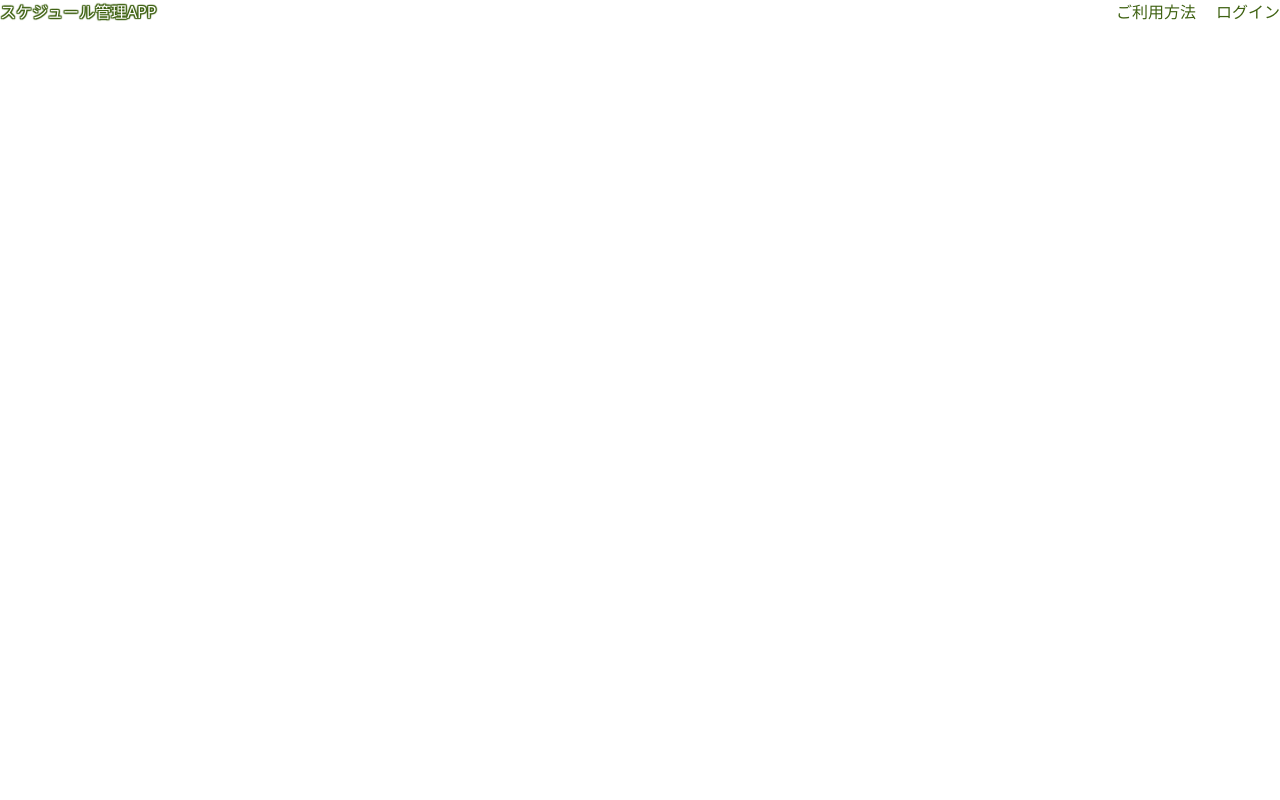
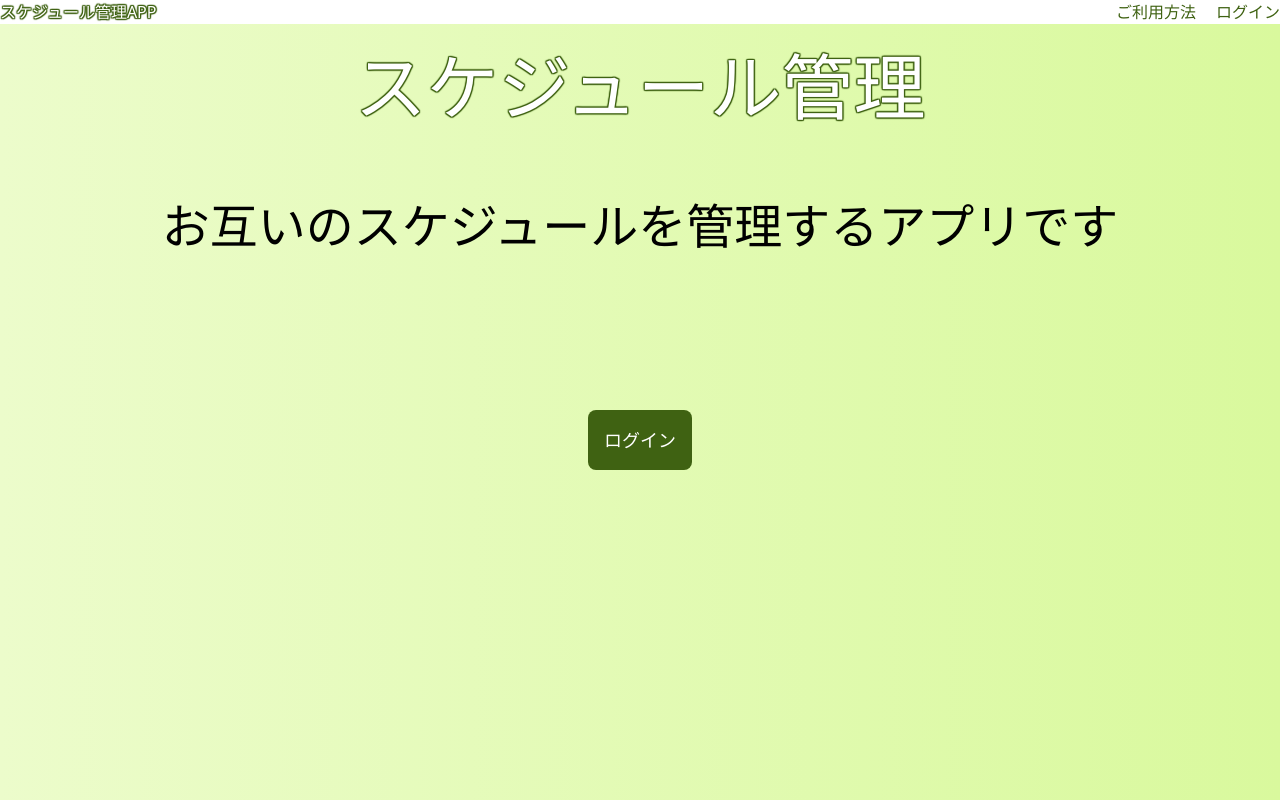
Before and after one commit to Hashimoto-Noriaki/next-calender-project, a Next.js app: page /TopPage in a window 1280 px wide. Built offline with nearby package versions, Linux system fonts and the light colour scheme.

Commit message:
Topページ作成

```diff
--- a/src/pages/TopPage.tsx
+++ b/src/pages/TopPage.tsx
@@ -3,7 +3,7 @@ import React from 'react'
 export const TopPage = () => {
     return (
       <div className="relative">
-        <header className="line-height:50px; fixed top-0 left-0 right-0">
+        <header className="bg-white line-height:50px; fixed top-0 left-0 right-0">
           <div className="container mx-auto flex justify-between">
             <p className="logo">スケジュール管理APP</p>
             <nav>
@@ -14,6 +14,19 @@ export const TopPage = () => {
             </nav>
           </div>
         </header>
+        <main className="pt-[50px] bg-gradient-to-r from-lime-100 to-lime-200 h-screen">
+            <div className="text-center">
+                <h1 className="text-7xl logo">スケジュール管理</h1>
+                <p className="pt-[10vh] text-5xl">
+                    お互いのスケジュールを管理するアプリです
+                </p>
+                <div className="pt-[20vh]">
+                    <button className="bg-lime-800 text-white p-4 text-lg rounded-lg">
+                        ログイン
+                    </button>
+                </div>
+            </div>
+        </main>
       </div>
     );
 }
```
